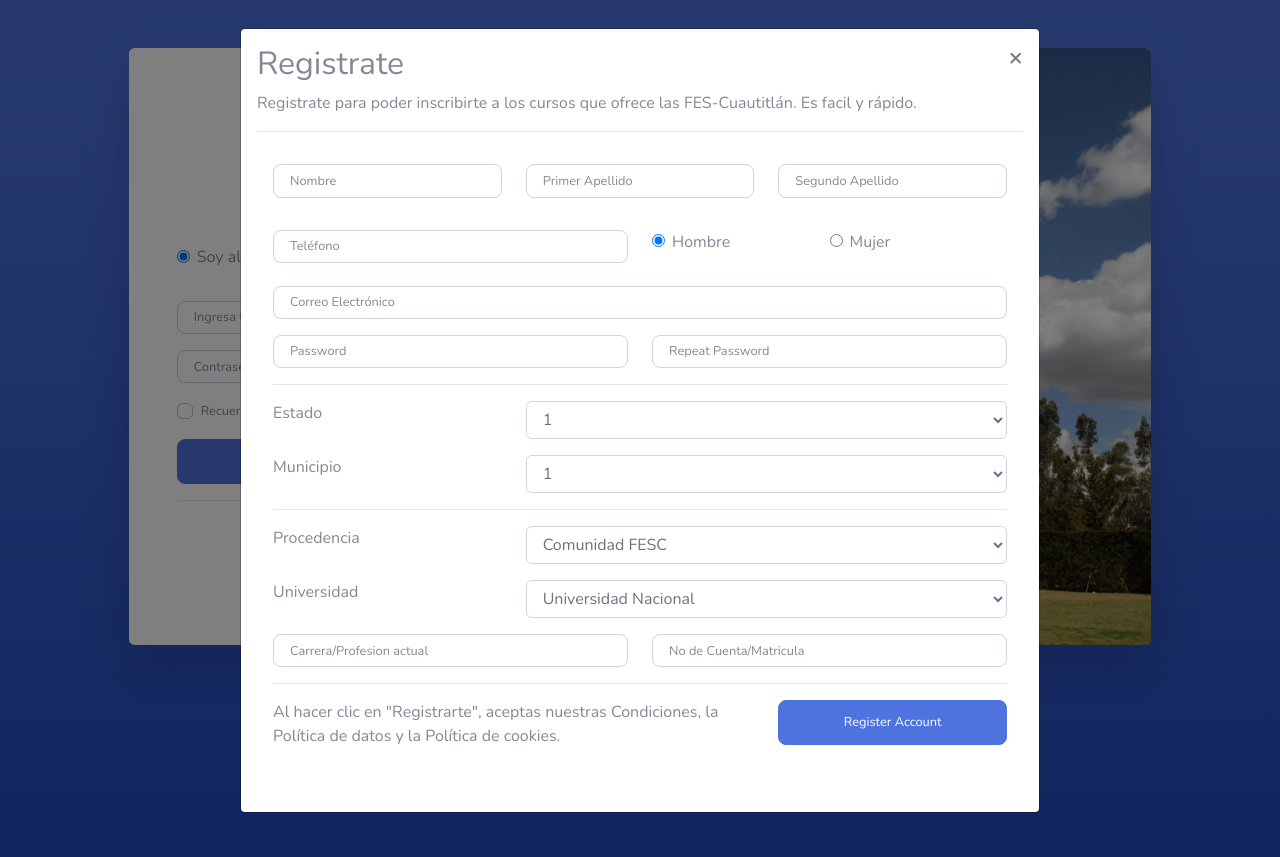
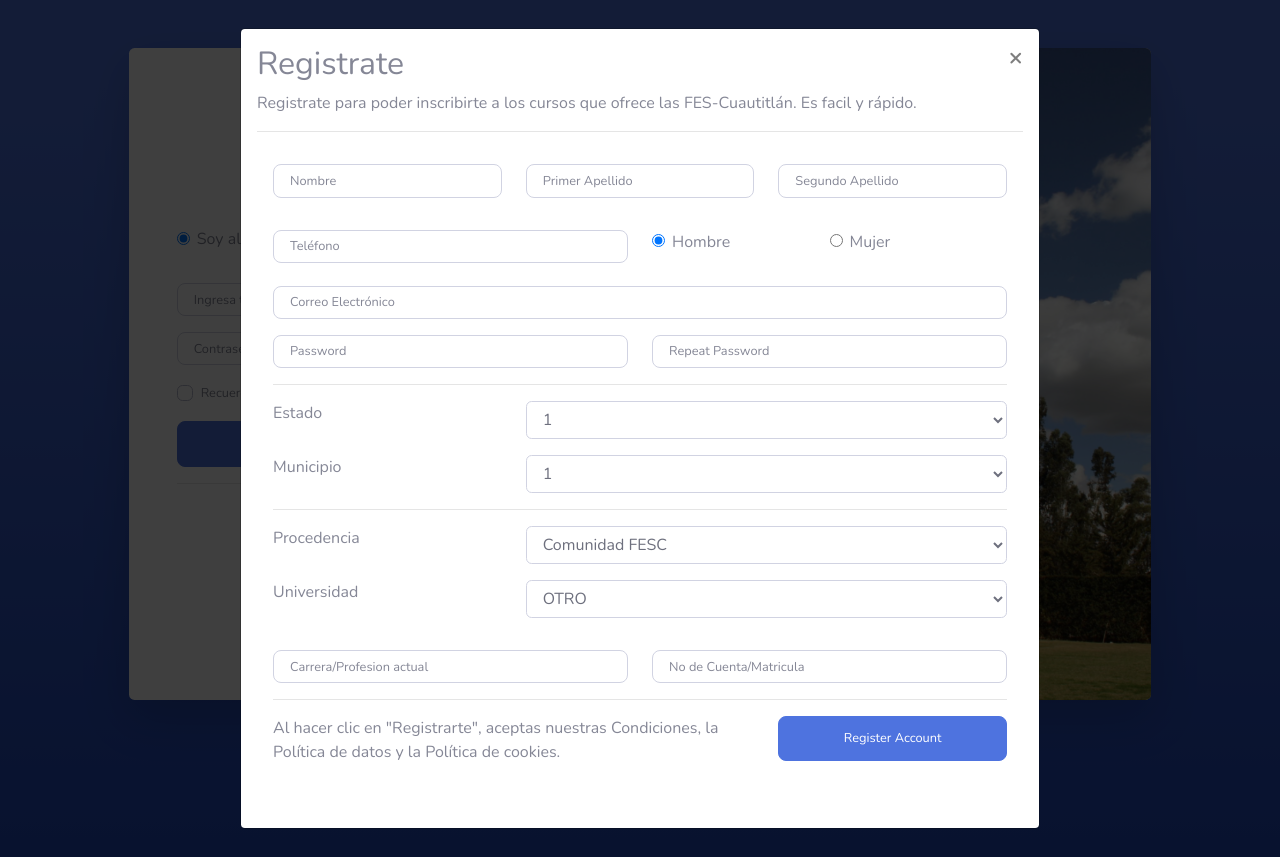
Before and after one commit to chrisPumita/fesc_cursos, a PHP site: page /sicep/login.php in a window 1280 px wide, after a click on "Crear una cuenta!". Run offline with PHP 8.4, Linux system fonts and the light colour scheme; data that the repository does not hold is empty.

Commit message:
Back Ajax
Primeras consultas en ajax

```diff
--- /dev/null
+++ b/app/ajax/alumno_ajax.js
@@ -0,0 +1,36 @@
+//Activar el escucha
+$(document).ready(function () {
+    consultaUniversidades();
+    //LLenar lista de estados
+});
+
+function consultaUniversidades() {
+    $.ajax(
+        {
+            url: "./app/control/list_uni.php",
+            success: function (response)
+            {
+                //Convertir a JSNON el response que viene del servidor
+                let obj_result = JSON.parse(response);
+                let template = "";
+                obj_result.forEach(
+                    (obj_result)=>
+                    {
+                        template += `<option value="${obj_result.id_universidad}">${obj_result.nombre} (${obj_result.siglas})</option>`;
+                    }
+                );
+                template += `<option value = "0">OTRO</option>`;
+                $("#universidades").html(template);
+            }
+        }
+    );
+}
+
+function consultaEstados_rep() {
+
+}
+
+$("#estados").change(function()
+{
+
+});
--- /dev/null
+++ b/app/control/list_uni.php
@@ -0,0 +1,16 @@
+<?php
+include_once "../model/CONEXION_M.php";
+
+$conn = new CONEXION_M();
+$query = "SELECT `id_universidad`, `nombre`, `siglas` FROM `universidades`
+WHERE `id_universidad`> 0 ORDER BY `universidades`.`nombre` ASC";
+
+$conn->connect();
+$result = $conn->getData($query);
+$conn->close();
+
+//conviertiendo el array en json
+$json_data = json_encode($result);
+//regreso el array
+echo $json_data;
+?>
--- a/login.php
+++ b/login.php
@@ -2,7 +2,6 @@
 <html lang="en">
 
 <head>
-
     <meta charset="utf-8">
     <meta http-equiv="X-UA-Compatible" content="IE=edge">
     <meta name="viewport" content="width=device-width, initial-scale=1, shrink-to-fit=no">
@@ -38,9 +37,10 @@
                         <div class="col-lg-6">
                             <div class="p-5">
                                 <div class="text-center">
-                                    <h1 class="h4 text-gray-900 mb-4 py-5">Biendenido de nuevo</h1>
+                                    <img src="./app/assets/img/logo.png" class="rounded mx-auto d-block" alt="Logo de SICEP" width="200">
+                                    <h1 class="h4 text-gray-900 mb-4 py-3">Iniciar Sesión</h1>
                                 </div>
-                                <form class="user">
+                                <form class="user" id="login">
                                     <div class="form-group row">
                                         <div class="col-sm-12 row mb-3">
                                             <div class="col-sm-6">
@@ -81,11 +81,13 @@
                                     </a>
                                 </form>
                                 <hr class="py-3">
-                                <div class="text-center">
+                                <div class="text-center py-3">
                                     <a class="small" href="forgot-password.html">Olvidé la contraseña</a>
                                 </div>
                                 <div class="text-center">
-                                    <a class="small" href="#" data-toggle="modal" data-target="#staticBackdrop">Crear una cuenta!</a>
+                                    <p>¿No tienes una cuenta? <br>
+                                        <a class="small" href="#" data-toggle="modal" data-target="#staticBackdrop">Crear una cuenta!</a>
+                                    </p>
                                 </div>
                             </div>
                         </div>
@@ -117,7 +119,8 @@
                 <div class="row">
                     <div class="col-lg-12">
                         <div class="p-3">
-                            <form class="user">
+                            <!-- Inicia el formulario-->
+                            <form class="user" id="frm_crear_cuenta_alumno">
                                 <div class="form-group row">
                                     <div class="col-sm-4 mb-3 mb-sm-0">
                                         <input type="text" class="form-control form-control-user" id="exampleFirstName" placeholder="Nombre">
@@ -214,17 +217,20 @@
                                     </div>
                                     <div class="col-sm-8">
                                         <select class="form-control" id="universidades">
-                                            <option>Universidad Nacional</option>
-                                            <option>Instituto Politécnico</option>
-                                            <option>Tec de Monterrey</option>
-                                            <option>Comunidad Externa</option>
-                                            <option>Otro</option>
+                                            <!--AJAX result DB -->
                                         </select>
                                     </div>
                                 </div>
                                 <div class="form-group row">
+                                    <div class="col-sm-4 mb-3 mb-sm-0">
+                                        </div>
+                                    <div class="col-sm-8">
+                                        <input type="text" class="form-control form-control-user d-none" id="nombre_u" placeholder="">
+                                    </div>
+                                </div>
+                                <div class="form-group row">
                                     <div class="col-sm-6 mb-3 mb-sm-0">
-                                        <input type="text" class="form-control form-control-user" id="matricula" placeholder="Carrera/Profesion actual">
+                                        <input type="text" class="form-control form-control-user" id="carrera" placeholder="Carrera/Profesion actual">
 
                                     </div>
                                     <div class="col-sm-6">
@@ -263,7 +269,11 @@
 
 <!-- Custom scripts for all pages-->
 <script src="./plantilla/js/sb-admin-2.min.js"></script>
+<script src="https://ajax.googleapis.com/ajax/libs/jquery/3.5.1/jquery.min.js"></script>
+<script src="https://cdnjs.cloudflare.com/ajax/libs/popper.js/1.16.0/umd/popper.min.js"></script>
+<script src="https://maxcdn.bootstrapcdn.com/bootstrap/4.5.2/js/bootstrap.min.js"></script>
 
+<script src="./app/ajax/alumno_ajax.js"></script>
 </body>
 
 </html>
```
